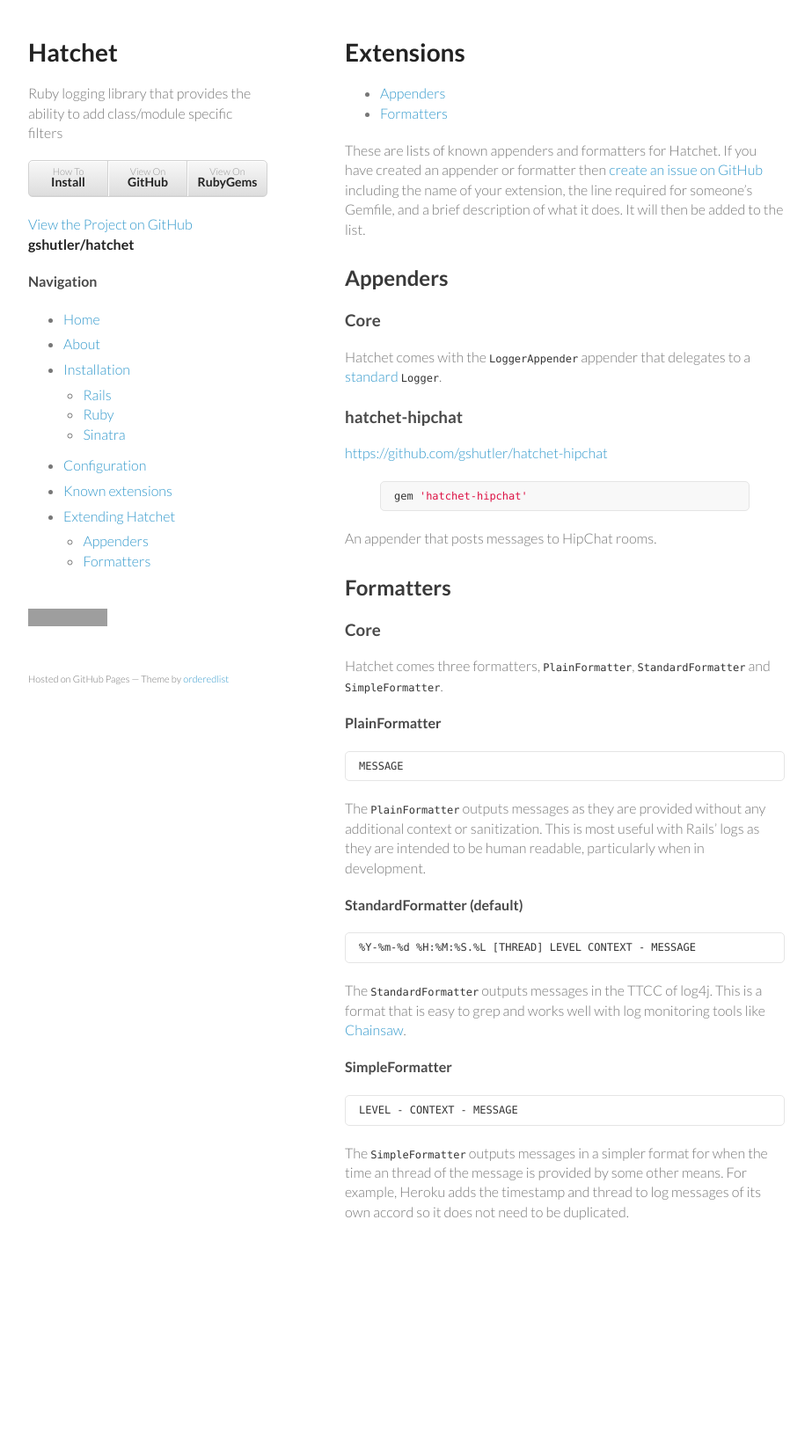
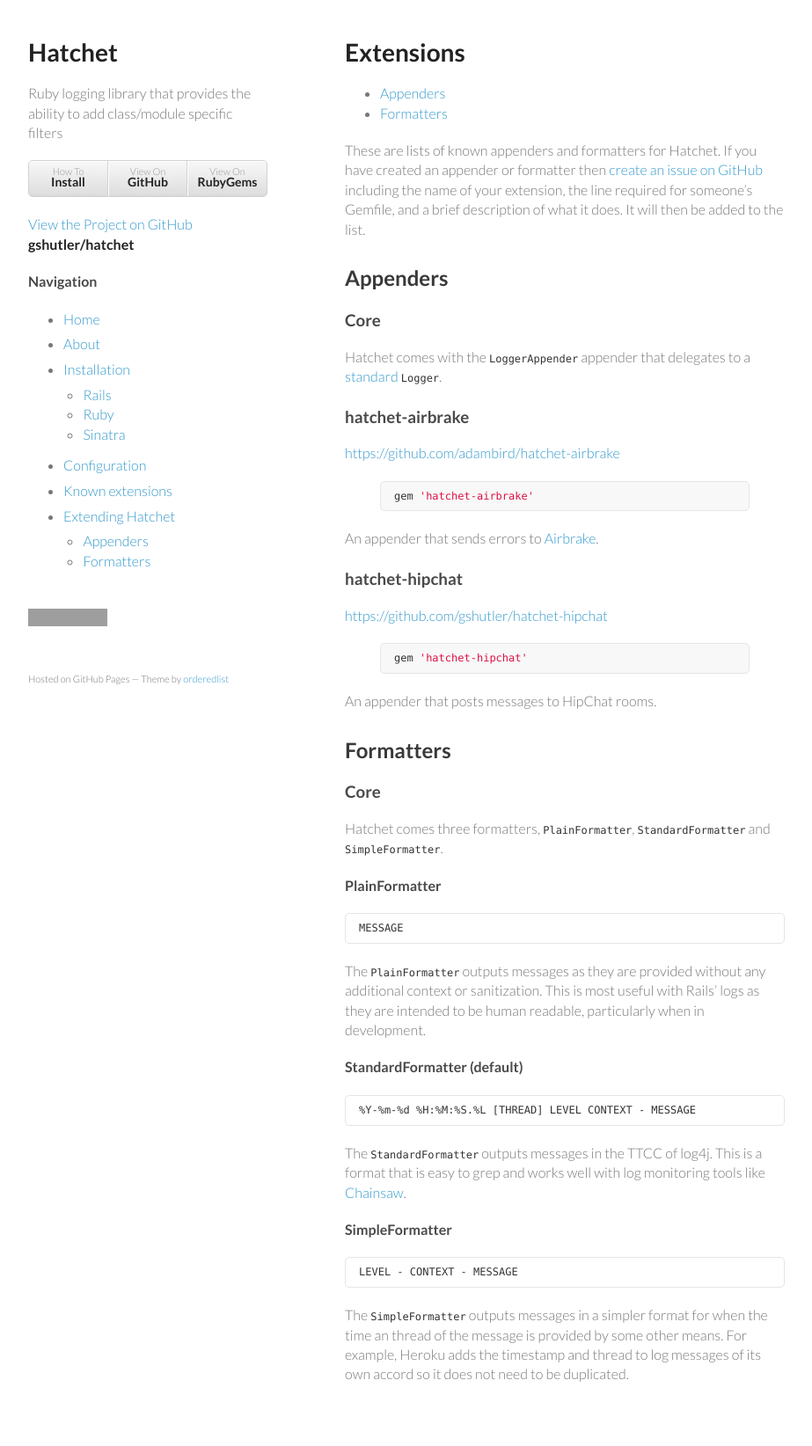
Before and after one commit to gshutler/hatchet, a Jekyll site: the page built from extensions.md, in a window 1280 px wide. Shown: the whole page at 88% size, without its empty margins (178-1101 px from the left). Built offline with Jekyll 4.4.1, drawn with Linux system fonts in a browser that asks for light colours; before the commit the page ends 1459 px from its top, so only the background shows below that; grey boxes are pictures that could not be loaded.

Commit message:
Added hatchet-airbrake to the list of known extensions

```diff
--- a/extensions.md
+++ b/extensions.md
@@ -19,6 +19,16 @@ and a brief description of what it does. It will then be added to the list.
 
 Hatchet comes with the [`LoggerAppender`](https://github.com/gshutler/hatchet/blob/master/lib/hatchet/logger_appender.rb)
 appender that delegates to a [standard `Logger`](http://www.ruby-doc.org/stdlib-1.9.3/libdoc/logger/rdoc/Logger.html).
+
+### hatchet-airbrake
+
+[https://github.com/adambird/hatchet-airbrake](https://github.com/adambird/hatchet-airbrake)
+
+{% highlight ruby %}
+gem 'hatchet-airbrake'
+{% endhighlight %}
+
+An appender that sends errors to [Airbrake](https://airbrake.io/).
 
 ### hatchet-hipchat
 
```
Also changed, not shown: index.md (+6 -2 lines), install/ruby.md (+1 -1 lines), install/sinatra.md (+5 -0 lines).
